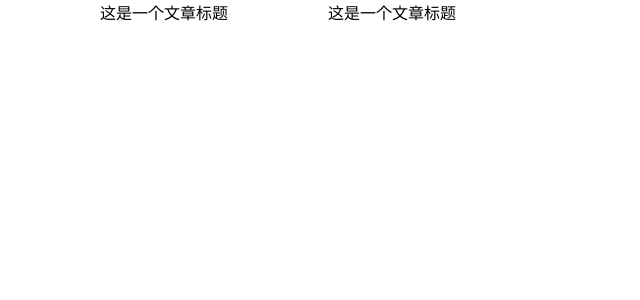
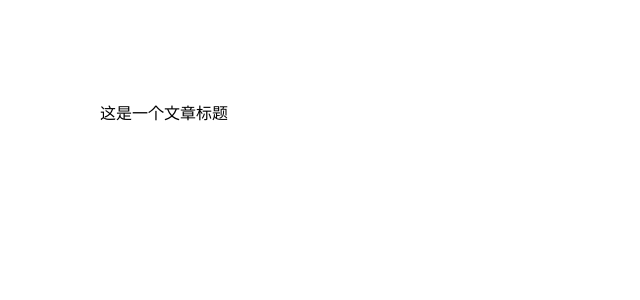
Before and after one commit to Fantasy15/lego-lite, a Vue app: page / in a window 1280 px wide. Shown: the top 300 px of the page, without its empty margins (0-640 px from the left). Built offline with nearby package versions, Linux system fonts and the light colour scheme.

Commit message:
[master]更新tooltip

```diff
--- a/src/component/tooltip/demo/index.vue
+++ b/src/component/tooltip/demo/index.vue
@@ -3,9 +3,9 @@
         <tooltip :title="'这是一段文章标题描述'">
             <span class="text">这是一个文章标题</span>
         </tooltip>
-        <tooltip :title="'这是一段文章标题描述'">
+        <!-- <tooltip :title="'这是一段文章标题描述'">
             <span class="text">这是一个文章标题</span>
-        </tooltip>
+        </tooltip> -->
     </div>
 </template>
 <<script>
@@ -17,6 +17,9 @@ export default {
 }
 </script>
 <style lang="less" scoped>
+div {
+    margin-top: 100px;
+}
 .text {
     margin-left: 100px;
 }
--- a/src/component/tooltip/index.vue
+++ b/src/component/tooltip/index.vue
@@ -40,7 +40,7 @@ export default {
             let config = {
                 ignoreShake: true,
                 offset: [0, 0],
-                points: ['bc', 'tc'],
+                points: ['tc', 'bc'],
                 overflow: {adjustX: true, adjustY: true},
                 targetOffset: [0, 0],
             }
```
